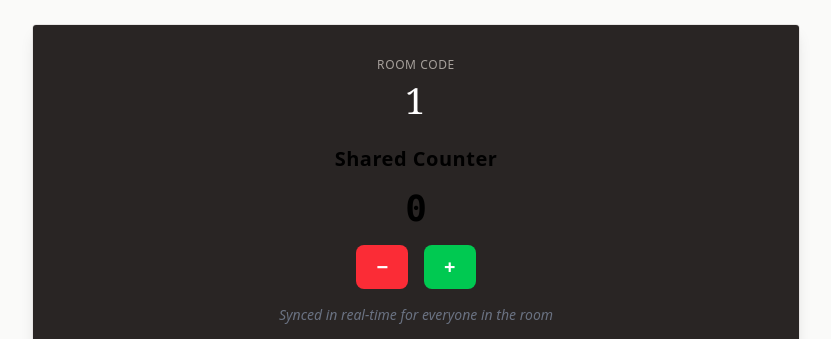
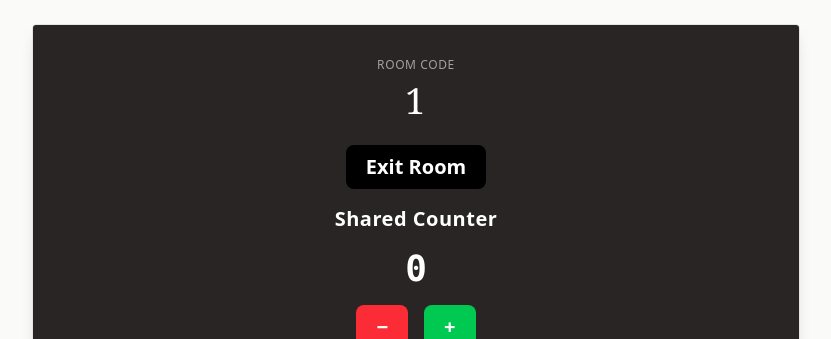
Before and after one commit to Yavar10/webSockets, a React (Vite) app in the folder dm/: page /room/1 in a window 1280 px wide. Shown: the top 339 px of the page, without its empty margins (224-1055 px from the left). Built offline with nearby package versions, Linux system fonts and the light colour scheme; no server answers.

Commit message:
add exit button to RoomPageUI for leaving the room

```diff
--- a/dm/src/pages/RoomPageUI.jsx
+++ b/dm/src/pages/RoomPageUI.jsx
@@ -29,11 +29,20 @@ const RoomPageUI = ({
           </div>
 
           <div className="mt-6 flex flex-col items-center gap-4">
-            <h2 className="text-xl font-semibold tracking-wide">
+            <button
+                onClick={()=>{
+                  localStorage.removeItem("roomCode")
+                  window.location.reload()
+                }}
+                className="px-5 py-2 rounded-lg bg-black text-white text-xl font-bold hover:bg-red-600 active:scale-95 transition"
+              >
+                Exit Room
+              </button>
+            <h2 className="text-xl font-semibold text-white tracking-wide">
               Shared Counter
             </h2>
 
-            <div className="text-4xl font-mono font-bold">
+            <div className="text-4xl font-mono text-white font-bold">
               {counter}
             </div>
 
```
